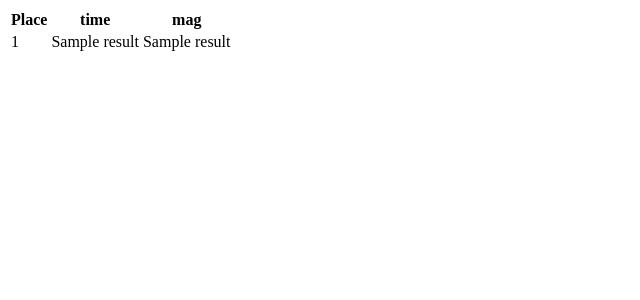
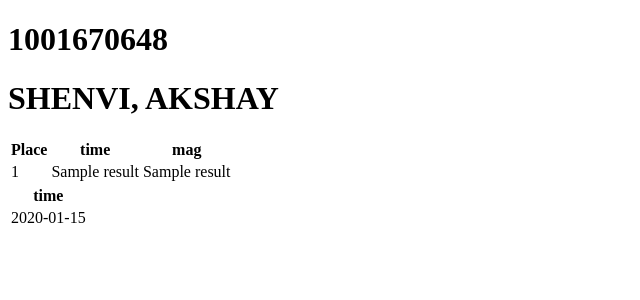
Before and after one commit to AkshayShenvi/azure-performance, a Flask app: template templates/something.html in a window 1280 px wide. Shown: the top 300 px of the page, without its empty margins (0-640 px from the left). Run offline with Flask 2, Linux system fonts and the light colour scheme; the template is opened without the code that fills it: most values are stand-ins (such as "Sample title", 1, 10 or a date in 2020).

Commit message:
Before Quiz

```diff
--- a/application.py
+++ b/application.py
@@ -263,16 +263,34 @@ def scatterLongitude():
 def rangewithmag():
     latfrom = float(request.args.get('latfrom',''))
     latto= float(request.args.get('latto',''))
-    # count = int(request.args.get('count',''))
-    # interval= float(request.args.get('interval',''))
-    time=[]
-    timewithOutRedis=0
-    timewithRedis=0
-    #for i in range(count):
-        #random_num=randrange_float(magfrom,magto,interval)
-    sqlQuery = "select place,time,mag from QUAKES1 where latitude BETWEEN '"+str(latfrom)+"' AND '"+str(latto)+"';"
-    row=sqlconn(sqlQuery)
-    print(row)
+    count = int(request.args.get('count',''))
+    #interval= float(request.args.get('interval',''))
+    timeli=[]
+    data=[]
+    #timewithOutRedis=0
+    #timewithRedis=0
+    for i in range(count):
+
+        randomnumfrom = round((random.uniform(float(latfrom),float(latto))),1)
+        randomnumto = round((random.uniform(float(latfrom),float(latto))),1)
+        print(randomnumfrom,randomnumto)
+        if float(randomnumfrom)>float(randomnumto):
+            temp=randomnumfrom
+            randomnumfrom=randomnumto
+            randomnumto=temp
+        sqlQuery = "select place,time,mag from QUAKES1 where latitude BETWEEN '"+str(randomnumfrom)+"' AND '"+str(randomnumto)+"';"
+        tic=time.time()
+        row=sqlconn(sqlQuery)
+        toc=time.time()
+        if len(row) ==0:
+            continue
+        else:
+            #print(row[0])
+            data.append(row[0])
+        time1=toc-tic
+        timeli.append(time1)
+    #print(time)
+
 
 
         #elapsedWithoutRedis,elapsedWithRedis=sqlconnwithredis(sqlQuery,1)
@@ -281,7 +299,7 @@ def rangewithmag():
         #timewithRedis+=elapsedWithRedis[0]
         #time.append([elapsedWithoutRedis[0],elapsedWithRedis[0]])
 
-    return render_template('something.html',result=row)
+    return render_template('something.html',result=data,time=timeli)
 
 
 # @app.route('/practicequiz')
--- a/templates/index.html
+++ b/templates/index.html
@@ -46,8 +46,8 @@
       <form action ="/practicequiz" method="GET">
          <p>Enter Latitude from:<input type="text" name="latfrom"/></p>
          <p>Enter Latitude to:<input type="text" name="latto"/></p>
-         <!-- <p>Enter Count:<input type="text" name="count"/></p>
-         <p>Enter Interval:<input type="text" name="interval"/></p> -->
+         <p>Enter Count:<input type="text" name="count"/></p>
+         <!-- <p>Enter Interval:<input type="text" name="interval"/></p>  -->
          <p><input type="submit" value="submit"/></p>
       </form>
       </body>
--- a/templates/something.html
+++ b/templates/something.html
@@ -4,6 +4,8 @@
 
     </head>
     <body>
+            <h1>1001670648</h1>
+            <h1>SHENVI, AKSHAY</h1>
         <!-- <h1>Total time With Redis:{{withRedis}}</h1>
         <h1>Total time Without Redis:{{withOutRedis}}</h1> -->
         <!-- <table>
@@ -39,5 +41,23 @@
                     {% endfor %}
 
     </table>
+    <table>
+            <tr>
+
+                    <th>time</th>
+
+
+                </tr>
+                {% for j in time %}
+                <tr>
+
+
+                    <td>{{j}}</td>
+
+
+                </tr>
+                {% endfor %}
+
+</table>
     </body>
 </html>
```
